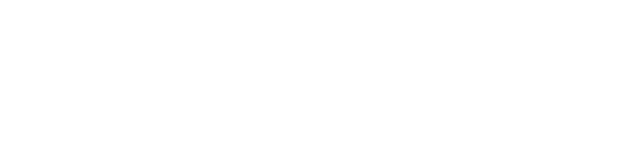
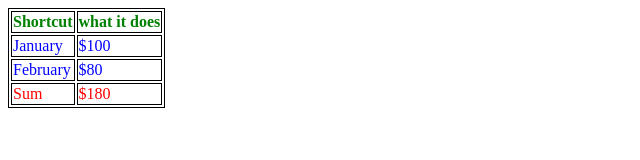
Before and after one commit to Impey/sparta-hw-vscode, a plain HTML site: page pages/page1.html in a window 1280 px wide. Shown: the whole page, without its empty margins (0-640 px from the left). Drawn offline with Linux system fonts and the light colour scheme.

Commit message:
Added table to first page

```diff
--- a/pages/page1.html
+++ b/pages/page1.html
@@ -0,0 +1,63 @@
+<!DOCTYPE html>
+<html>
+
+<head>
+  <meta charset="utf-8" />
+  <meta http-equiv="X-UA-Compatible" content="IE=edge">
+  <title>Some VS keyboard shortcuts</title>
+  <meta name="viewport" content="width=device-width, initial-scale=1">
+  <link rel="stylesheet" type="text/css" media="screen" href="main.css" />
+  <script src="main.js"></script>
+  <style>
+    thead {
+      color: green;
+    }
+
+    tbody {
+      color: blue;
+    }
+
+    tfoot {
+      color: red;
+    }
+
+    table,
+    th,
+    td {
+      border: 1px solid black;
+    }
+  </style>
+</head>
+
+<body>
+  <div>
+    <table>
+      <thead>
+        <tr>
+          <th>Shortcut</th>
+          <th>what it does</th>
+        </tr>
+      </thead>
+      <tbody>
+        <tr>
+          <td>January</td>
+          <td>$100</td>
+        </tr>
+        <tr>
+          <td>February</td>
+          <td>$80</td>
+        </tr>
+      </tbody>
+      <tfoot>
+        <tr>
+          <td>Sum</td>
+          <td>$180</td>
+        </tr>
+      </tfoot>
+    </table>
+
+  </div>
+
+</body>
+
+</html>
```
Also changed, not shown: index.html (+5 -2 lines).
